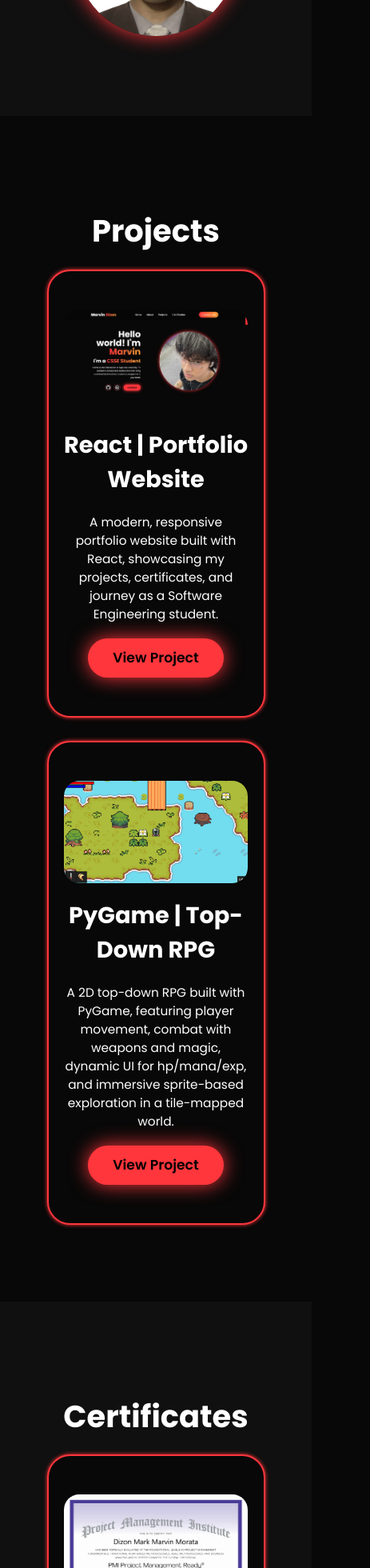
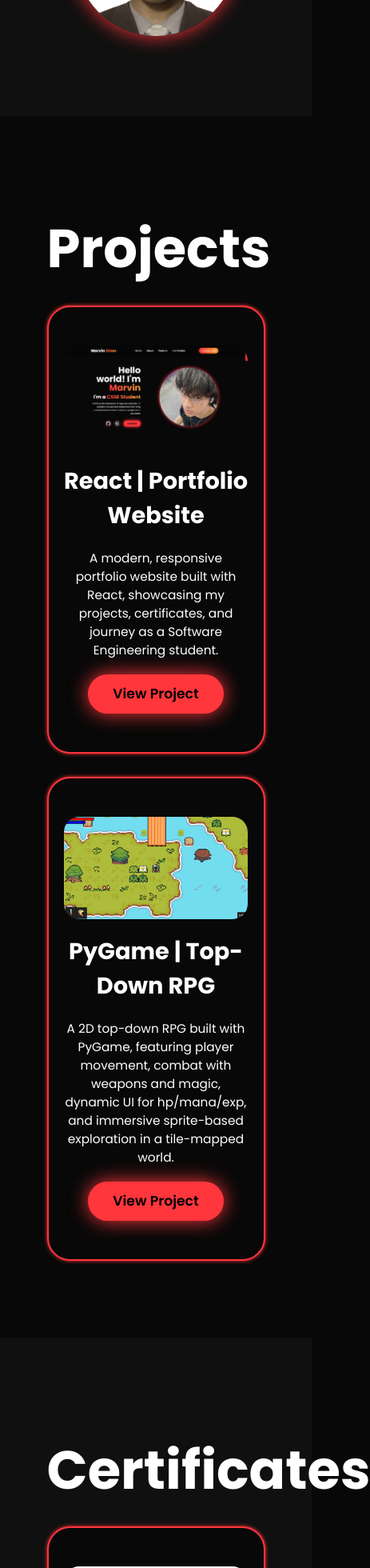
Before and after one commit to flowerboycutie/portfolio_website, a React (Create React App) app: page / in a window 390 px wide. Shown: the part 2920-4880 px from the top of the page at 80% size, 463 px wide, since content can reach past the window. Built offline with nearby package versions, Linux system fonts and the light colour scheme.

Commit message:
headings again

```diff
--- a/src/App.css
+++ b/src/App.css
@@ -273,6 +273,11 @@ section {
     background-color: var(--bg-color);
 }
 
+.projects h2 {
+    text-align: center;
+    margin: 5rem 0;
+}
+
 .projects-box {
     display: grid;
     grid-template-columns: repeat(2, 400px);
@@ -327,6 +332,11 @@ section {
 
 .certificates {
     background-color: var(--second-bg-color);
+}
+
+.certificates h2 {
+    text-align: center;
+    margin: 5rem 0;
 }
 
 .certificates-box {
@@ -529,12 +539,3 @@ section {
         flex-direction: column;
     }
 }
-
-@media (max-width: 768px) {
-    .heading {
-        font-size: 4rem;
-    }
-    .projects h2, .certificates h2 {
-        font-size: 4rem;
-    }
-}
```
